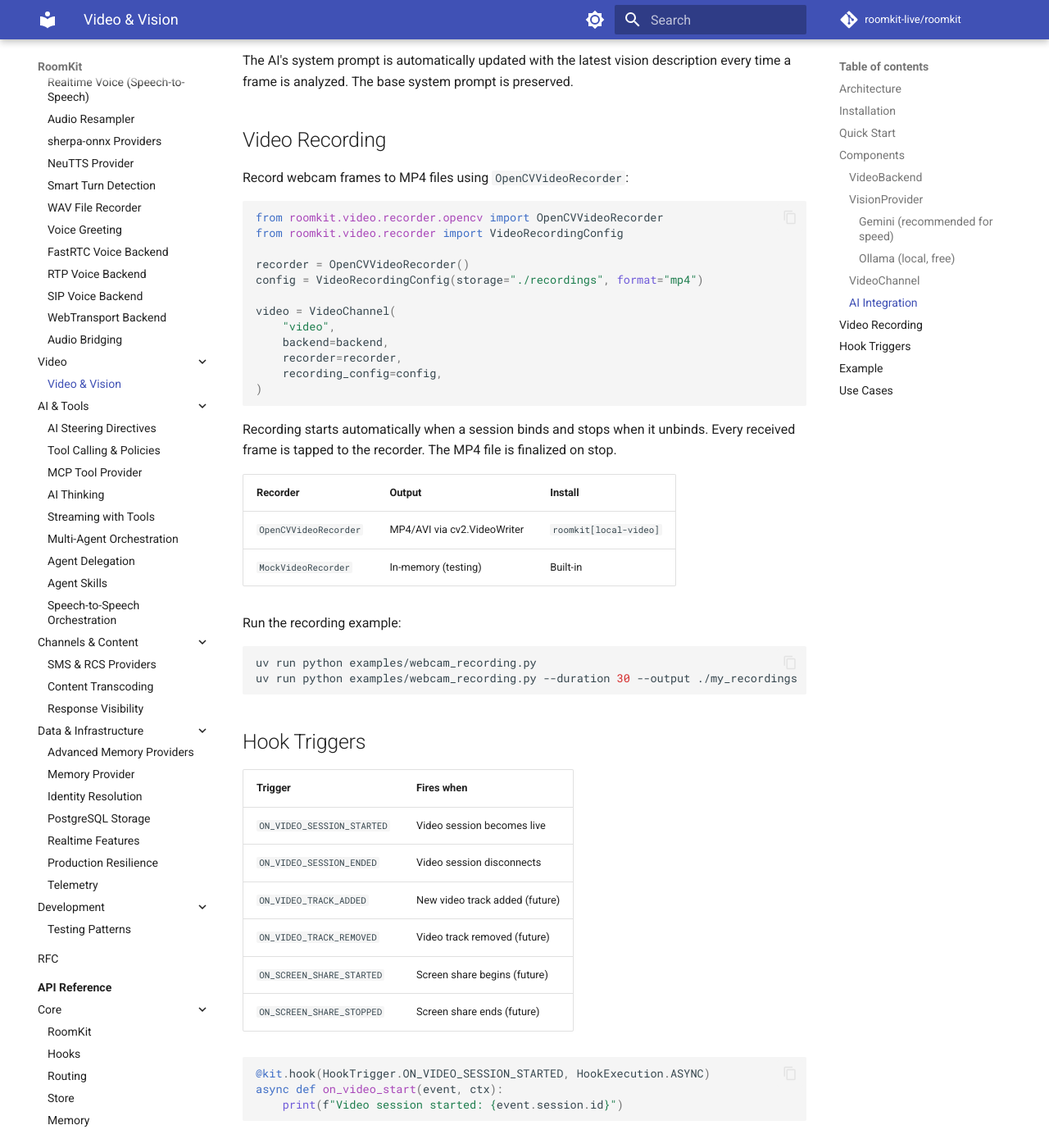
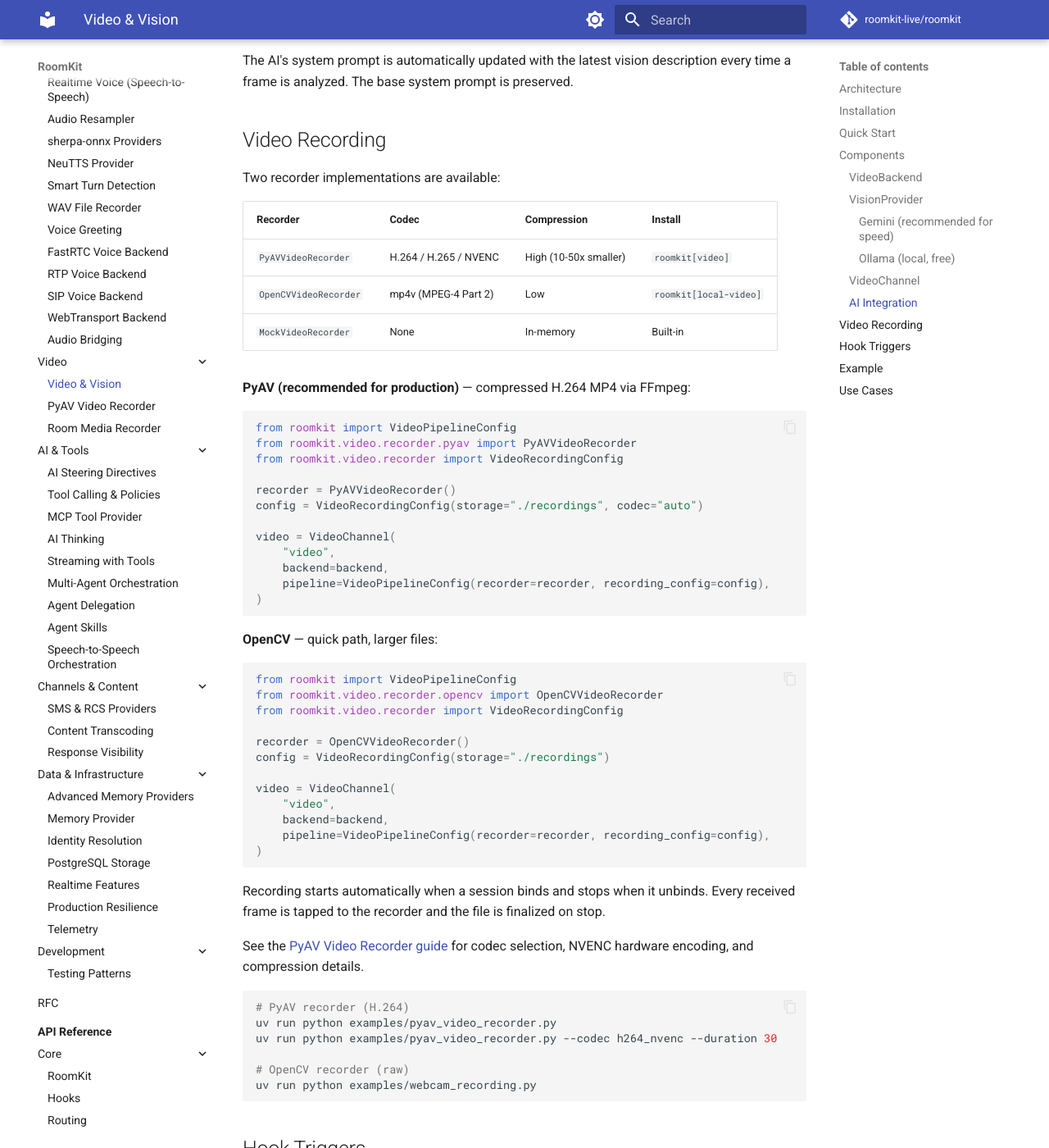
Before and after one commit to roomkit-live/roomkit-docs, an MkDocs documentation site: the page built from docs/guides/video-vision.md, in a window 1280 px wide and 1400 px high, scrolled down 3432 px. Shown: the whole window at 82% size. Built offline with MkDocs 1.6.1 and Material for MkDocs 9.7.7, drawn with Linux system fonts in a browser that asks for light colours; comment, search, counter and statistics services are not loaded.

Commit message:
docs: add room-level media recording guide and PyAV recorder guide
- New guide: room-media-recorder.md — room-level A/V muxing into
  single MP4, ChannelRecordingConfig, custom recorder ABC, testing
- New guide: pyav-video-recorder.md — codec selection, NVENC,
  configuration, file naming, error handling
- Updated features.md with room-level recording section
- Updated video-vision.md with PyAV recorder + comparison table
- Added nav entries in mkdocs.yml

Co-Authored-By: Claude Opus 4.6 <noreply@anthropic.com>

````diff
--- a/docs/guides/video-vision.md
+++ b/docs/guides/video-vision.md
@@ -159,35 +159,59 @@ The AI's system prompt is automatically updated with the latest vision descripti
 
 ## Video Recording
 
-Record webcam frames to MP4 files using `OpenCVVideoRecorder`:
+Two recorder implementations are available:
+
+| Recorder | Codec | Compression | Install |
+|----------|-------|-------------|---------|
+| `PyAVVideoRecorder` | H.264 / H.265 / NVENC | High (10-50x smaller) | `roomkit[video]` |
+| `OpenCVVideoRecorder` | mp4v (MPEG-4 Part 2) | Low | `roomkit[local-video]` |
+| `MockVideoRecorder` | None | In-memory | Built-in |
+
+**PyAV (recommended for production)** — compressed H.264 MP4 via FFmpeg:
 
 ```python
+from roomkit import VideoPipelineConfig
+from roomkit.video.recorder.pyav import PyAVVideoRecorder
+from roomkit.video.recorder import VideoRecordingConfig
+
+recorder = PyAVVideoRecorder()
+config = VideoRecordingConfig(storage="./recordings", codec="auto")
+
+video = VideoChannel(
+    "video",
+    backend=backend,
+    pipeline=VideoPipelineConfig(recorder=recorder, recording_config=config),
+)
+```
+
+**OpenCV** — quick path, larger files:
+
+```python
+from roomkit import VideoPipelineConfig
 from roomkit.video.recorder.opencv import OpenCVVideoRecorder
 from roomkit.video.recorder import VideoRecordingConfig
 
 recorder = OpenCVVideoRecorder()
-config = VideoRecordingConfig(storage="./recordings", format="mp4")
+config = VideoRecordingConfig(storage="./recordings")
 
 video = VideoChannel(
     "video",
     backend=backend,
-    recorder=recorder,
-    recording_config=config,
+    pipeline=VideoPipelineConfig(recorder=recorder, recording_config=config),
 )
 ```
 
-Recording starts automatically when a session binds and stops when it unbinds. Every received frame is tapped to the recorder. The MP4 file is finalized on stop.
+Recording starts automatically when a session binds and stops when it unbinds. Every received frame is tapped to the recorder and the file is finalized on stop.
 
-| Recorder | Output | Install |
-|----------|--------|---------|
-| `OpenCVVideoRecorder` | MP4/AVI via cv2.VideoWriter | `roomkit[local-video]` |
-| `MockVideoRecorder` | In-memory (testing) | Built-in |
-
-Run the recording example:
+See the [PyAV Video Recorder guide](pyav-video-recorder.md) for codec selection, NVENC hardware encoding, and compression details.
 
 ```bash
+# PyAV recorder (H.264)
+uv run python examples/pyav_video_recorder.py
+uv run python examples/pyav_video_recorder.py --codec h264_nvenc --duration 30
+
+# OpenCV recorder (raw)
 uv run python examples/webcam_recording.py
-uv run python examples/webcam_recording.py --duration 30 --output ./my_recordings
 ```
 
 ## Hook Triggers
--- a/mkdocs.yml
+++ b/mkdocs.yml
@@ -86,6 +86,8 @@ nav:
           - Audio Bridging: guides/audio-bridge.md
       - Video:
           - Video & Vision: guides/video-vision.md
+          - PyAV Video Recorder: guides/pyav-video-recorder.md
+          - Room Media Recorder: guides/room-media-recorder.md
       - AI & Tools:
           - AI Steering Directives: guides/ai-steering.md
           - Tool Calling & Policies: guides/tool-calling.md
````
Also changed, not shown: docs/features.md (+54 -0 lines), docs/guides/pyav-video-recorder.md (added, +110 -0 lines), docs/guides/room-media-recorder.md (added, +178 -0 lines).
